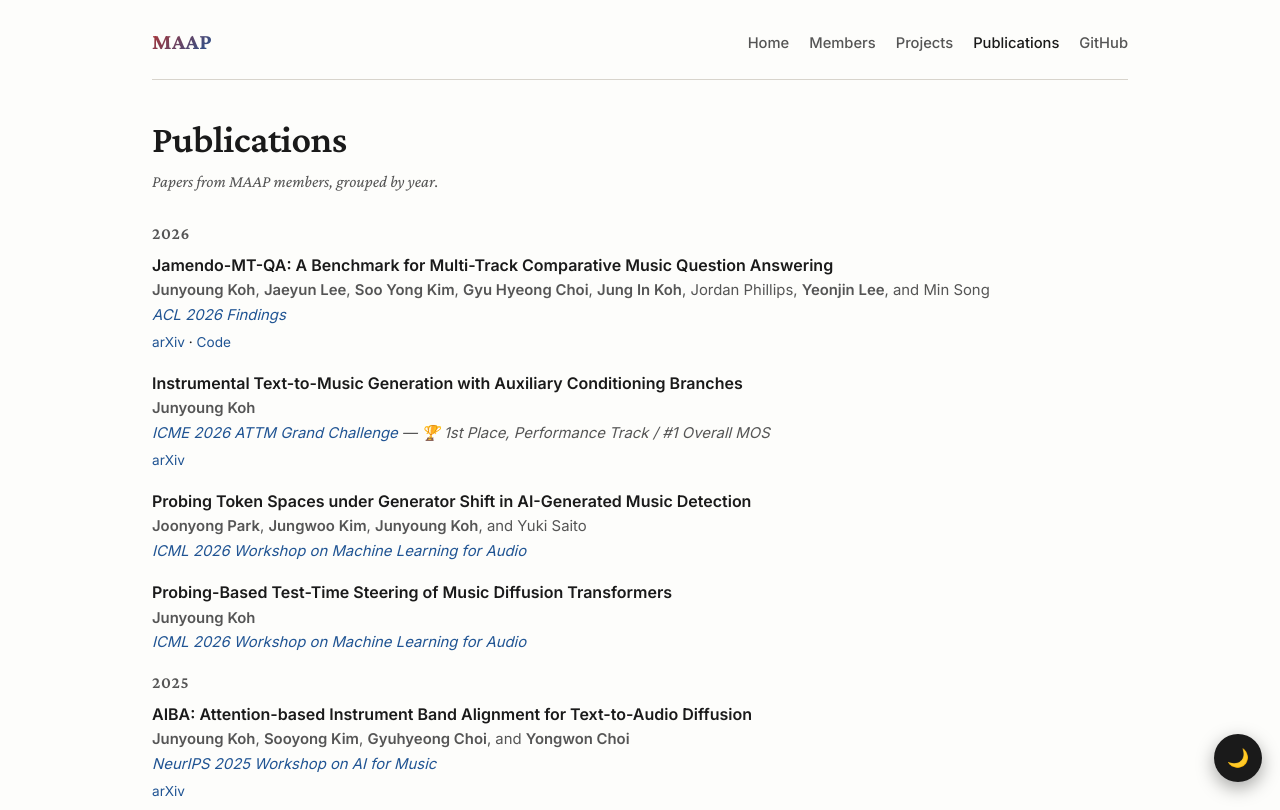
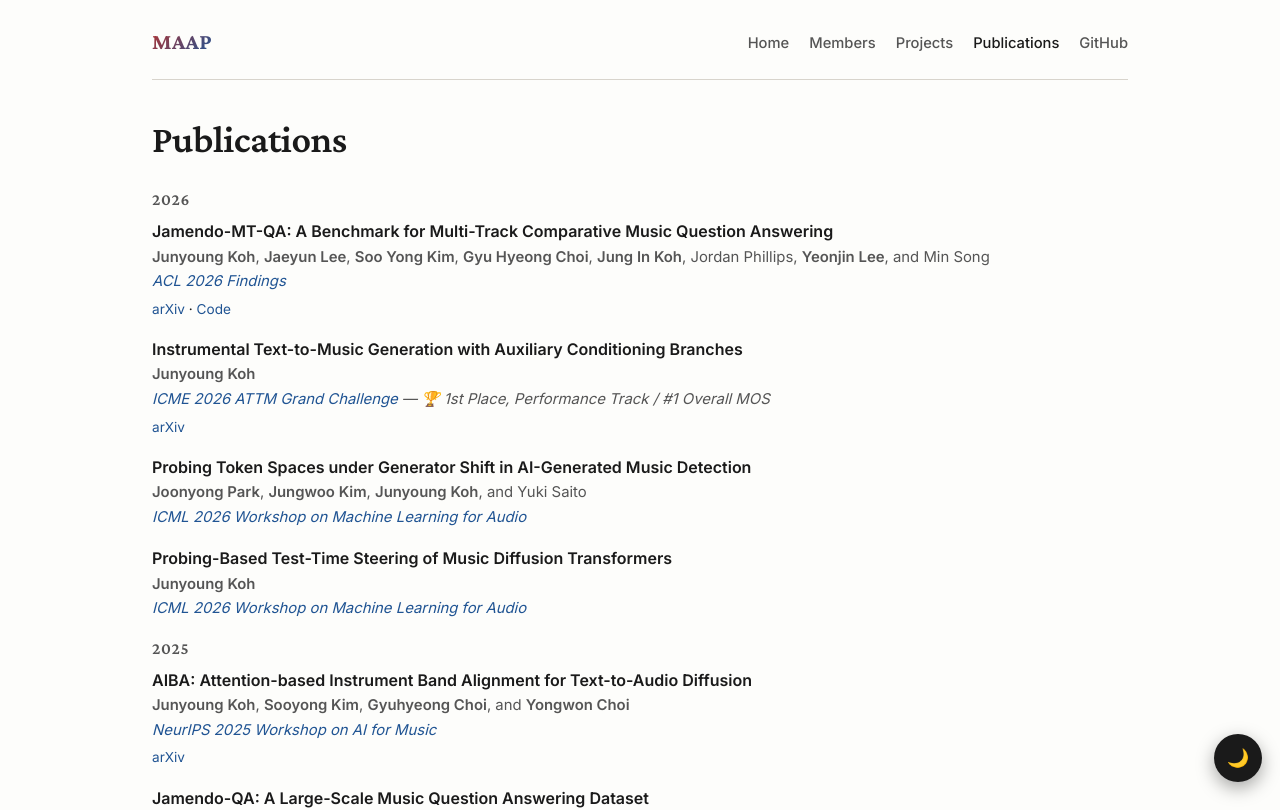
Before and after one commit to MAAP-LAB/MAAP-LAB.github.io, a React (Vite) app: page /#/publications in a window 1280 px wide. Shown: the top 810 px of the page. Built offline with nearby package versions, Linux system fonts and the light colour scheme.

Commit message:
Drop Publications page lead text
Co-Authored-By: Claude Opus 4.7 (1M context) <noreply@anthropic.com>

```diff
--- a/src/pages/PublicationsPage.tsx
+++ b/src/pages/PublicationsPage.tsx
@@ -5,7 +5,6 @@ export function PublicationsPage() {
     <div className="page">
       <header className="page-header">
         <h1 className="page-title">Publications</h1>
-        <p className="page-lead">Papers from MAAP members, grouped by year.</p>
       </header>
       <Publications />
     </div>
```
